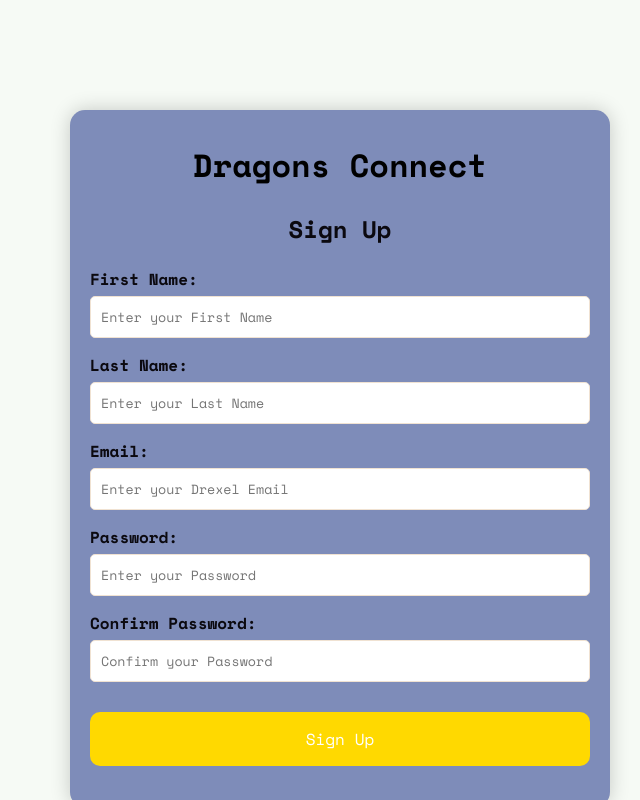
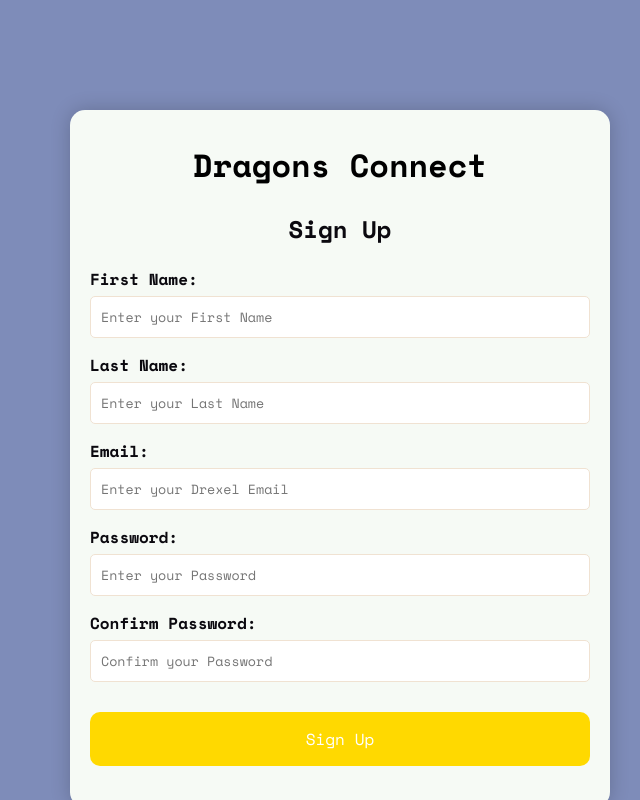
Before and after one commit to mabdulrehman08/dragonsconnect, a Flask app: template templates/signup.html in a window 1280 px wide. Shown: the whole page, without its empty margins (640-1280 px from the left). Run offline with Flask 3, Linux system fonts and the light colour scheme; the template is opened without the code that fills it, so the values that code supplies are empty; some libraries are stand-ins or nearby versions.

Commit message:
changed colors

```diff
--- a/static/css/signup.css
+++ b/static/css/signup.css
@@ -15,11 +15,11 @@
     background-repeat: no-repeat;
     background-position: center;
     background-size: cover;
-    background: #f6faf5;
+    background:#7e8cb9;
 }
 
 .main {
-    background: #7e8cb9;
+    background: #f6faf5;
     border-radius: 15px;
     box-shadow: 0 0 20px rgba(0, 0, 0, 0.2);
     padding: 10px 20px;
```
